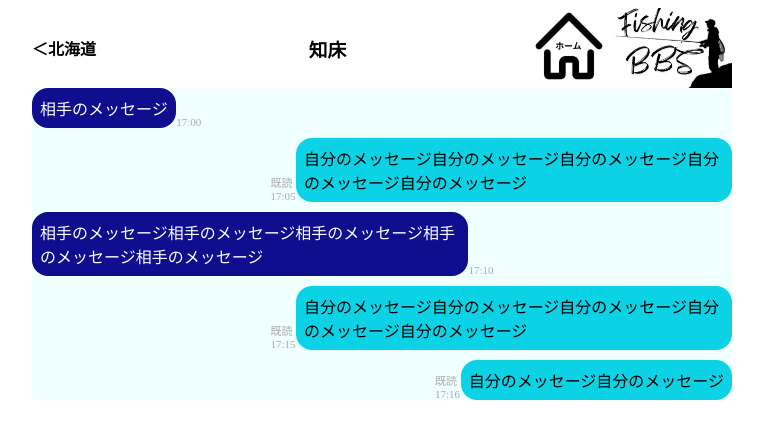
After one commit to RareTECH-Hackathon-Summer-2025-H-team/chat-app, a Flask app: template ChatApp/templates/auth/message.html in a window 1280 px wide. The commit adds this page. Shown: the top 439 px of the page, without its empty margins (258-1021 px from the left). Run offline with Flask 2, Linux system fonts and the light colour scheme; the template is opened without the code that fills it, so the values that code supplies are empty.

Commit message:
message.html/cssの作成

```diff
--- /dev/null
+++ b/ChatApp/static/css/message.css
@@ -0,0 +1,76 @@
+.back {
+    text-decoration: none;
+    color: black;
+    font-weight: bold;
+}
+.back:hover {
+    color: #4192c5;
+}
+
+.message_home {
+    position: relative;
+    left: 130px;
+    width: 80px;
+    height: 80px;
+    object-fit: cover;
+}
+.spot {
+    position: relative;
+    left: 80px;
+}
+
+
+
+ul, li, p {
+    margin: 0;
+    padding: 0;
+}
+
+ul, li {
+    list-style: none;
+}
+
+.message_room {
+    width: 700px;
+    margin-right: auto;
+    margin-left: auto;
+}
+.room {
+    background-color: azure;
+}
+
+.chat {
+    display: flex;
+    margin-bottom: 10px;
+}
+
+.chat .message {
+    max-width: 60%;
+    border-radius: 16px;
+    padding: 8px;
+}
+
+.chat .time_stamp {
+    color: #aaa;
+    font-size: 11px;
+    align-self: flex-end;
+    margin: 0.5px;
+}
+
+/* 相手メッセージのCSS */
+.chat.you .message {
+    color: white;
+    background-color: rgb(14, 14, 142);
+}
+/* 自分のメッセージのCSS */
+.chat.me {
+    flex-direction: row-reverse;
+}
+.chat.me .message {
+    color: black;
+    background-color: rgb(11, 210, 228);
+}
+
+.chat .status {
+    text-align: right;
+}
--- a/ChatApp/templates/add.html
+++ b/ChatApp/templates/auth/add.html
@@ -4,8 +4,8 @@
     <meta charset="UTF-8" />
     <meta http-equiv="X-UA-Compatible" content="IE=edge" />
     <meta name="viewport" content="width=device-width, initial-scale=1.0" />
-    <link rel="stylesheet" href="../static/css/auth.css" />
-    <link rel="stylesheet" href="../static/css/add.css" />
+    <link rel="stylesheet" href="../../static/css/auth.css" />
+    <link rel="stylesheet" href="../../static/css/add.css" />
     <!-- <link rel="stylesheet" href="../../static/css/auth.css" /> -->
 
   </head>
--- a/ChatApp/templates/auth/categories.html
+++ b/ChatApp/templates/auth/categories.html
@@ -2,7 +2,7 @@
 <title>categories</title>
 {% endblock %}{% block body %}
 <div class="wrapper">
-    <form method="get" action="{{ url_for }}">
+    <form method="get">
         <header class="auth-header">
             <img class="logo"src="../../static/img/logo.png" alt="ロゴ" />
             <a class="categories_text" href="information_view">アカウント</a>
--- /dev/null
+++ b/ChatApp/templates/auth/message.html
@@ -0,0 +1,54 @@
+<!DOCTYPE html>
+<html lang="ja">
+    <head>
+        <meta charset="UTF-8" />
+        <meta http-equiv="X-UA-Compatible" content="IE=edge" />
+        <meta name="viewport" content="width"=device-width, initial-scale="1.0" />
+        <link rel="stylesheet" href="../../static/css/auth.css" />
+        <link rel="stylesheet" href="../../static/css/message.css" />
+    </head>
+    <body>
+        <title>message</title>
+        <div class="message_room">
+            <form method="post">
+                <header class="auth-header">
+                    <a  class="back" href="spots_view">＜北海道</a>
+                    <h3 class="spot">知床</h3>
+                    <a href="categories.view">
+                        <img class="message_home" src="../../static/img/home.png" alt="ホーム" />
+                    </a>
+                    <img class="logo" src="../../static/img/logo.png"/>
+                </header>
+                <div class="room">
+                    <ul>
+                        <li class="chat you">
+                            <!-- 相手のメッセージにはclass「you」をつける -->
+                            <p class="message">相手のメッセージ</p>
+                            <div class="time_stamp">17:00</div>
+                        </li>
+                        <li class="chat me">
+                            <!-- 自分のメッセージにはclass「me」をつける -->
+                            <p class="message">自分のメッセージ自分のメッセージ自分のメッセージ自分のメッセージ自分のメッセージ</p>
+                            <div class="time_stamp">既読<br>
+                            17:05</div>
+                        </li>
+                        <li class="chat you">
+                            <P class="message">相手のメッセージ相手のメッセージ相手のメッセージ相手のメッセージ相手のメッセージ</P>
+                            <div class="time_stamp">17:10</div>
+                        </li>
+                        <li class="chat me">
+                            <p class="message">自分のメッセージ自分のメッセージ自分のメッセージ自分のメッセージ自分のメッセージ</p>
+                            <div class="time_stamp">既読<br>
+                            17:15</div>
+                        </li>
+                        <li class="chat me">
+                            <p class="message">自分のメッセージ自分のメッセージ</p>
+                            <div class="time_stamp">既読<br>
+                            17:16</div>
+                        </li>
+                    </ul>
+                </div>
+            </form>
+        </div>
+    </body>
+</html>
--- a/ChatApp/templates/spot_id.html
+++ b/ChatApp/templates/auth/spot_id.html
@@ -4,8 +4,8 @@
     <meta charset="UTF-8" />
     <meta http-equiv="X-UA-Compatible" content="IE=edge" />
     <meta name="viewport" content="width=device-width, initial-scale=1.0" />
-    <link rel="stylesheet" href="../static/css/auth.css" />
-    <link rel="stylesheet" href="../static/css/spot_id.css" />
+    <link rel="stylesheet" href="../../static/css/auth.css" />
+    <link rel="stylesheet" href="../../static/css/spot_id.css" />
     <!-- <link rel="stylesheet" href="../../static/css/auth.css" /> -->
 
   </head>
```
Also changed, not shown: ChatApp/templates/base.html (deleted, +0 -39 lines), ChatApp/templates/channels.html (deleted, +0 -52 lines), ChatApp/templates/error/404.html (deleted, +0 -20 lines), ChatApp/templates/error/500.html (deleted, +0 -22 lines), ChatApp/templates/error/base.html (deleted, +0 -15 lines), ChatApp/templates/error/error.html (deleted, +0 -14 lines), ChatApp/templates/messages.html (deleted, +0 -70 lines), ChatApp/templates/modal/create-channel.html (deleted, +0 -29 lines), ChatApp/templates/modal/delete-channel.html (deleted, +0 -13 lines), ChatApp/templates/modal/update-channel.html (deleted, +0 -29 lines), ChatApp/templates/util/mobile-header.html (deleted, +0 -18 lines), ChatApp/templates/util/sidebar.html (deleted, +0 -25 lines), 1 other file.
